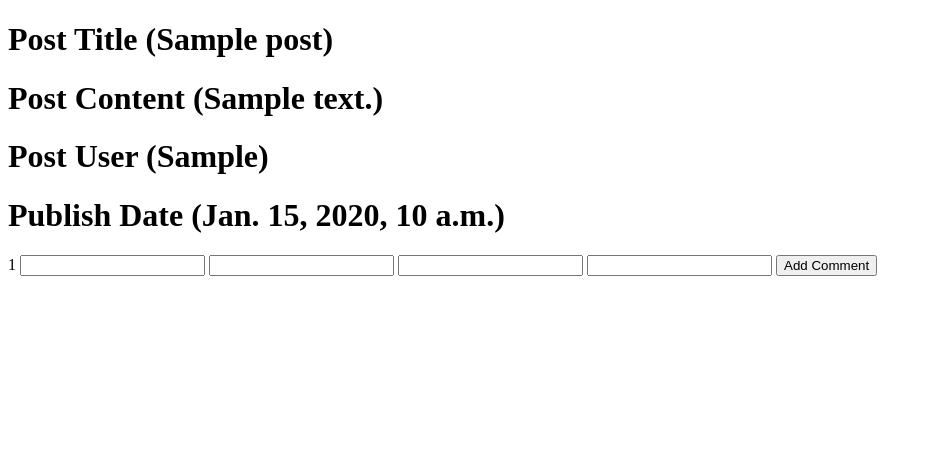
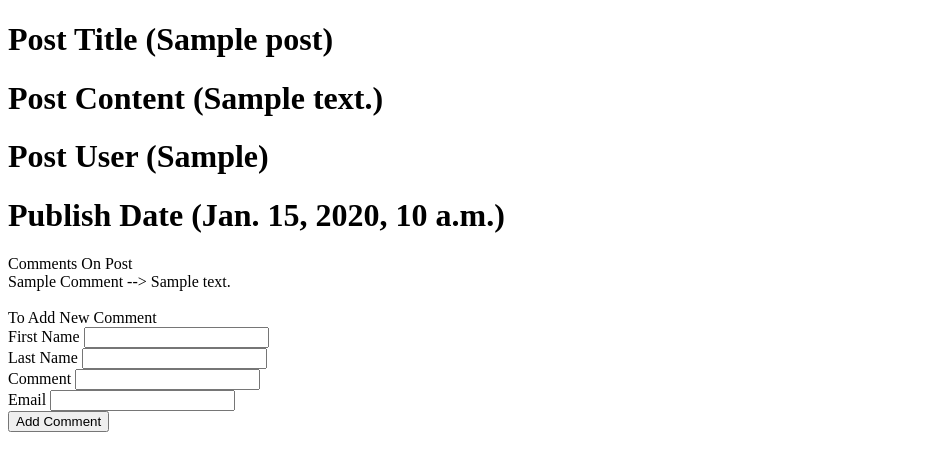
Before and after one commit to areeb-asad/nnuh, a Django app: page /blog/1/ in a window 1280 px wide. Shown: the top 471 px of the page, without its empty margins (0-932 px from the left). Run offline with Django 3.2, Linux system fonts and the light colour scheme; tables that the repository leaves empty hold one stand-in row (values such as "Sample post").

Commit message:
After showing Comments on post details page

```diff
--- a/blog/templates/blog/detail.html
+++ b/blog/templates/blog/detail.html
@@ -12,14 +12,31 @@
 
 {% if error_message %}<p><strong>{{ error_message }}</strong></p>{% endif %}
 
+Comments On Post
+<br>
+{% for choice in post.comments_set.all %}
+
+    <label for="choice{{ forloop.counter }}">{{ choice.Fname }}  Comment --> {{ choice.Comment }}</label><br>
+{% endfor %}
+
+<br>
+To Add New Comment
+<br>
 <form action="{% url 'blog:addcomment' post.id %}" method="post">
 {% csrf_token %}
-    {{post.id}}
 <input type="hidden" name="postid" value={{post.id}}>
+    First Name
 <input type="text" name="Fname" >
+    <br>
+    Last Name
 <input type="text" name="Lname" >
+     <br>
+    Comment
 <input type="text" name="Comment" >
+    <br>
+    Email
 <input type="text" name="Email" >
+    <br>
 <input type="submit" value="Add Comment">
 
 </form>
```
